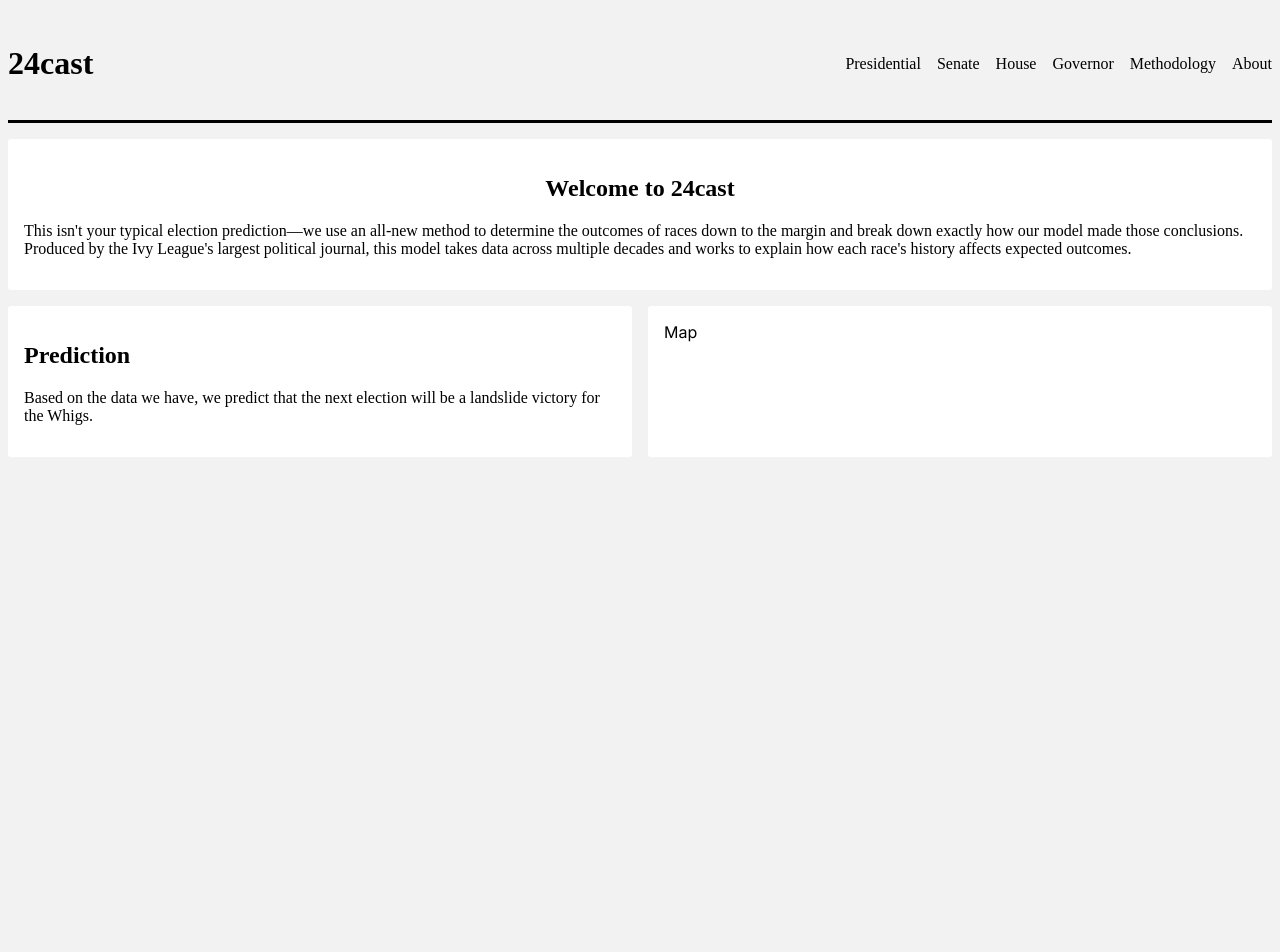
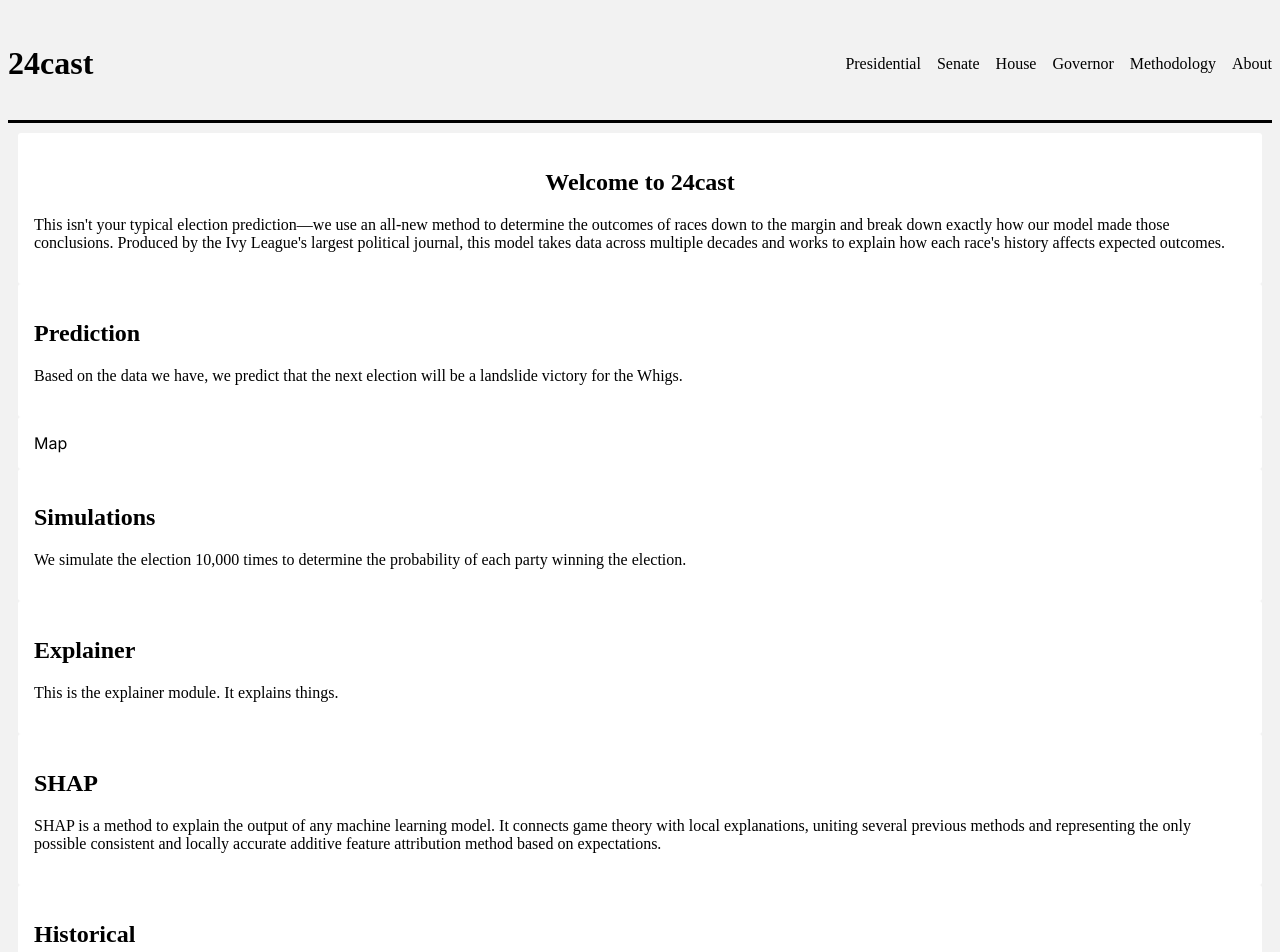
Before and after one commit to BPR-Data-Team/ElectionModel2024-site, a Next.js app: page / in a window 1280 px wide. Shown: the top 952 px of the page. Before the commit the page ends 800 px from the top, so only its background shows below. Built offline with nearby package versions, Linux system fonts and the light colour scheme.

Commit message:
changing to css grid

```diff
--- a/src/app/page.module.css
+++ b/src/app/page.module.css
@@ -1,7 +1,7 @@
 .main {
   margin-top: 1rem;
-  display: flex;
-  flex-wrap: wrap;
-  justify-content: space-between;
-  gap: 1rem;
+  grid-template-columns: repeat(12, 1fr);
+  grid-gap: 10px;
+  margin: 0 auto;
+  padding: 10px;
 }
--- a/src/app/page.tsx
+++ b/src/app/page.tsx
@@ -3,6 +3,11 @@ import styles from "./page.module.css";
 import WelcomeModule from "@/components/modules/WelcomeModule";
 import { ModuleWidth } from "@/components/Module";
 import MapModule from "@/components/modules/MapModule";
+import SimulationsModule from "@/components/modules/SimulationsModule";
+import ExplainerModule from "@/components/modules/ExplainerModule";
+import SHAPModule from "@/components/modules/SHAPModule";
+import HistoricalModule from "@/components/modules/HistoricalModule";
+import KeyRacesModule from "@/components/modules/KeyRacesModule";
 
 /**
  * The home page. This is the main page of the site, and is the first page that users see when they visit the site.
@@ -14,6 +19,11 @@ export default function Home(): JSX.Element {
       <WelcomeModule width={ModuleWidth.FULL} />
       <PredictionModule width={ModuleWidth.HALF} />
       <MapModule width={ModuleWidth.HALF} />
+      <SimulationsModule width={ModuleWidth.HALF} />
+      <ExplainerModule width={ModuleWidth.HALF} />
+      <SHAPModule width={ModuleWidth.HALF} />
+      <HistoricalModule width={ModuleWidth.HALF} />
+      <KeyRacesModule width={ModuleWidth.HALF} />
     </main>
   );
 }
--- /dev/null
+++ b/src/components/modules/ExplainerModule.tsx
@@ -0,0 +1,18 @@
+import Module, { ModuleWidth } from "../Module";
+
+interface ExplainerModuleProps {
+  width: ModuleWidth;
+}
+
+export default function ExplainerModule(
+  props: ExplainerModuleProps
+): JSX.Element {
+  return (
+    <Module width={props.width}>
+      <div className="explainer">
+        <h2>Explainer</h2>
+        <p>This is the explainer module. It explains things.</p>
+      </div>
+    </Module>
+  );
+}
--- /dev/null
+++ b/src/components/modules/HistoricalModule.tsx
@@ -0,0 +1,18 @@
+import Module, { ModuleWidth } from "../Module";
+
+interface HistoricalModuleProps {
+  width: ModuleWidth;
+}
+
+export default function HistoricalModule(
+  props: HistoricalModuleProps
+): JSX.Element {
+  return (
+    <Module width={props.width}>
+      <div className="historical">
+        <h2>Historical</h2>
+        <p>This is the historical module. It shows historical predictions.</p>
+      </div>
+    </Module>
+  );
+}
--- /dev/null
+++ b/src/components/modules/KeyRacesModule.tsx
@@ -0,0 +1,15 @@
+import Module, { ModuleWidth } from "../Module";
+
+interface KeyRacesModuleProps {
+  width: ModuleWidth;
+}
+
+export default function KeyRacesModule(
+  props: KeyRacesModuleProps
+): JSX.Element {
+  return (
+    <Module width={props.width}>
+      <div className="key-races">Key Races</div>
+    </Module>
+  );
+}
--- a/src/components/modules/MapModule.tsx
+++ b/src/components/modules/MapModule.tsx
@@ -1,5 +1,4 @@
-import Module from "../Module";
-import { ModuleWidth } from "../Module";
+import Module, { ModuleWidth } from "../Module";
 
 interface MapModuleProps {
   width: ModuleWidth;
--- a/src/components/modules/PredictionModule.tsx
+++ b/src/components/modules/PredictionModule.tsx
@@ -1,5 +1,4 @@
-import Module from "../Module";
-import { ModuleWidth } from "../Module";
+import Module, { ModuleWidth } from "../Module";
 
 interface PredictionModuleProps {
   width: ModuleWidth;
--- /dev/null
+++ b/src/components/modules/SHAPModule.tsx
@@ -0,0 +1,22 @@
+import Module, { ModuleWidth } from "../Module";
+
+interface SHAPModuleProps {
+  width: ModuleWidth;
+}
+
+export default function SHAPModule(props: SHAPModuleProps): JSX.Element {
+  return (
+    <Module width={props.width}>
+      <div className="shap">
+        <h2>SHAP</h2>
+        <p>
+          SHAP is a method to explain the output of any machine learning model.
+          It connects game theory with local explanations, uniting several
+          previous methods and representing the only possible consistent and
+          locally accurate additive feature attribution method based on
+          expectations.
+        </p>
+      </div>
+    </Module>
+  );
+}
--- /dev/null
+++ b/src/components/modules/SimulationsModule.tsx
@@ -0,0 +1,21 @@
+import Module, { ModuleWidth } from "../Module";
+
+interface SimulationsModuleProps {
+  width: ModuleWidth;
+}
+
+export default function SimulationsModule(
+  props: SimulationsModuleProps
+): JSX.Element {
+  return (
+    <Module width={props.width}>
+      <div className="simulations">
+        <h2>Simulations</h2>
+        <p>
+          We simulate the election 10,000 times to determine the probability of
+          each party winning the election.
+        </p>
+      </div>
+    </Module>
+  );
+}
--- a/src/components/modules/WelcomeModule.tsx
+++ b/src/components/modules/WelcomeModule.tsx
@@ -1,5 +1,4 @@
-import Module from "../Module";
-import { ModuleWidth } from "../Module";
+import Module, { ModuleWidth } from "../Module";
 
 interface WelcomeModuleProps {
   width: ModuleWidth;
```
